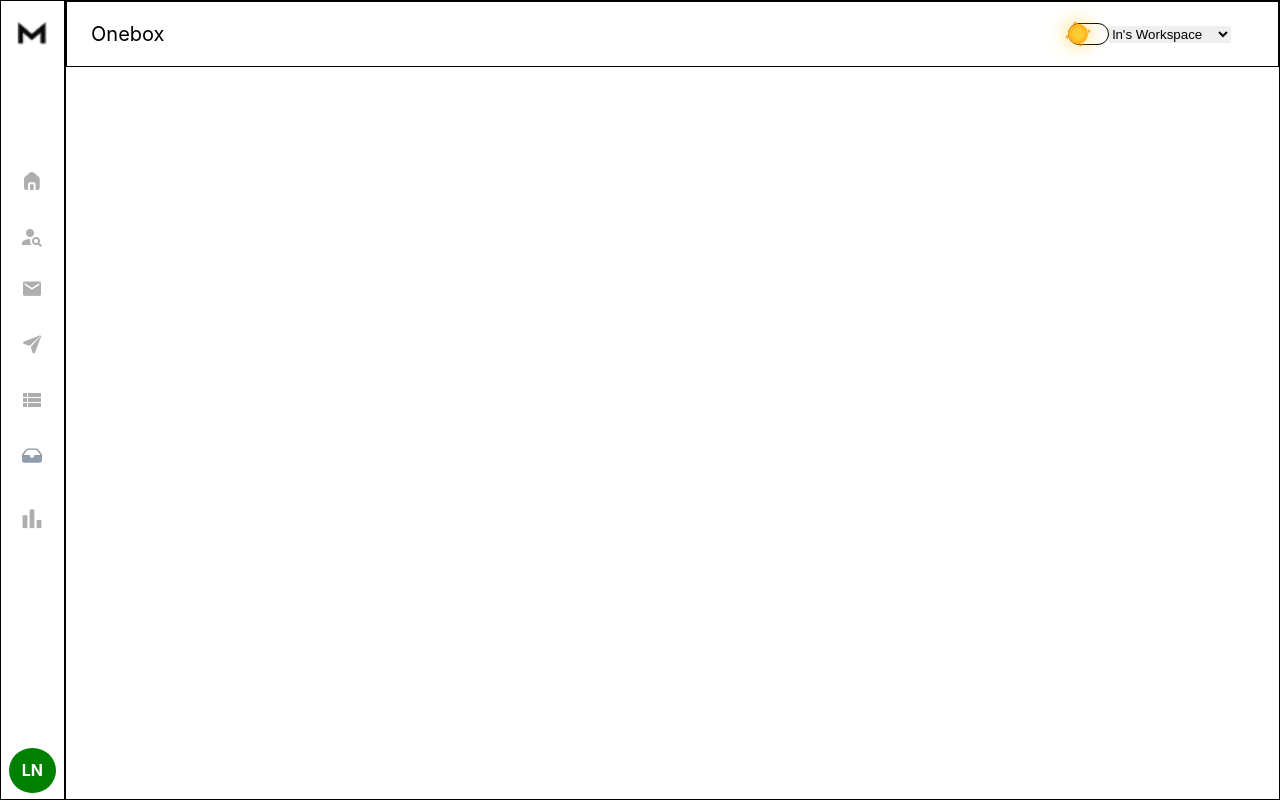
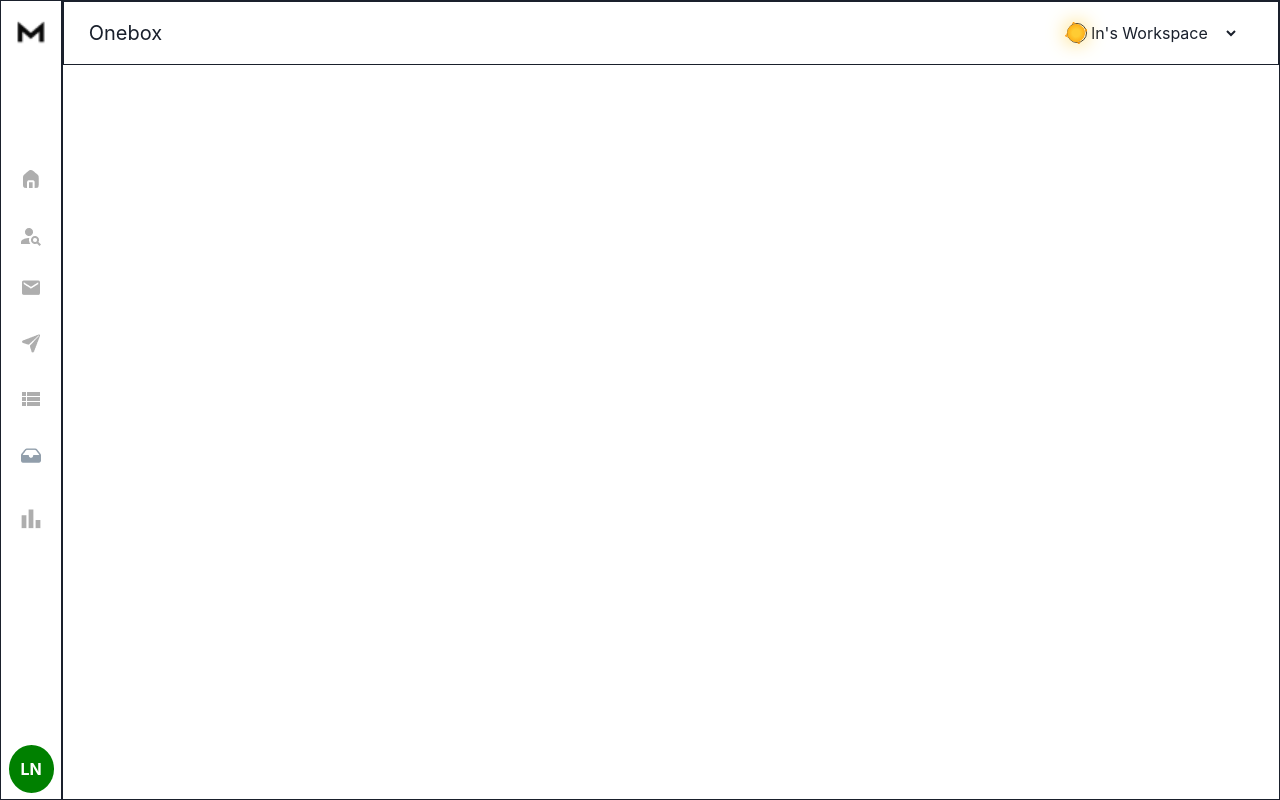
Before and after one commit to imlnr/reachinbox, a React (Create React App) app: page /dashboard in a window 1280 px wide. Built offline with nearby package versions, Linux system fonts and the light colour scheme.

Commit message:
theme added

```diff
--- a/src/Allroutes/MainRoutes.jsx
+++ b/src/Allroutes/MainRoutes.jsx
@@ -1,7 +1,7 @@
 import React from 'react'
 import { Route, Routes } from 'react-router-dom'
 import Home from '../pages/Home'
-import Login from '../Login'
+import Login from '../pages/Login'
 import Dashboard from '../pages/Dashboard'
 
 const MainRoutes = () => {
--- a/src/App.js
+++ b/src/App.js
@@ -3,16 +3,19 @@ import { BrowserRouter } from 'react-router-dom';
 import { Provider } from 'react-redux';
 import { store } from './redux/store';
 import MainRoutes from './Allroutes/MainRoutes';
+import { ChakraProvider } from '@chakra-ui/react';
 
 function App() {
   return (
+    <ChakraProvider>
       <Provider store={store}>
         <BrowserRouter>
           <div className="App">
-          <MainRoutes/>
+            <MainRoutes />
           </div>
         </BrowserRouter>
       </Provider>
+    </ChakraProvider>
   );
 }
 
--- a/src/components/ThemeToggle.jsx
+++ b/src/components/ThemeToggle.jsx
@@ -1,12 +1,15 @@
 import React, { useState } from 'react';
 import '../style/theme.css';
+import { useDispatch, useSelector } from 'react-redux';
+import { GET_THEME_CHANGE } from '../redux/AppReducer/action-type';
 
 function ThemeToggle() {
-    const [theme,setTheme] = useState(false);
+    const theme = useSelector(state => state.theme);
+    const dispatch = useDispatch();
     console.log(theme);
     return (
         <div className="toggle-switch">
-            <input type="checkbox" onChange={()=>setTheme(state => setTheme(!state))}/>
+            <input type="checkbox" onChange={() => dispatch({ type: GET_THEME_CHANGE, payload: !theme })} />
             <div className="round-button">
                 <div className='bb'></div>
                 <div className='bb'></div>
--- a/src/pages/Dashboard.jsx
+++ b/src/pages/Dashboard.jsx
@@ -1,11 +1,15 @@
-import React from 'react'
-import Navbar from '../components/Navbar'
-import "../style/dashboard.css"
-import ThemeToggle from '../components/ThemeToggle'
-import MailRoutes from '../Allroutes/MailRoutes'
+import React, { useState } from 'react';
+import Navbar from '../components/Navbar';
+import "../style/dashboard.css";
+import ThemeToggle from '../components/ThemeToggle';
+import { useSelector } from 'react-redux';
+
 const Dashboard = () => {
+    const [ismailhome, setmailhome] = useState(false);
+    const theme = useSelector(state => state.theme);
+
     return (
-        <div className='dashboard'>
+        <div className='dashboard' style={theme ? { backgroundColor: "black", color: "white", transition: "all 0.3s ease" } : { transition: "all 0.3s ease" }}>
             <Navbar />
             <div className='content'>
                 <div className='dash-head'>
@@ -20,12 +24,11 @@ const Dashboard = () => {
                         </select>
                     </div>
                 </div>
-                <div className='main-content'>
-                    <MailRoutes />
-                </div>
+                {/* <div className='main-content'> */}
+                {/* </div> */}
             </div>
         </div>
-    )
+    );
 }
 
-export default Dashboard
+export default Dashboard;
--- a/src/Login.jsx
+++ b/src/pages/Login.jsx
@@ -1,8 +1,8 @@
 import React from 'react'
-import Head from './components/Head'
-import Foot from './components/Foot'
+import Head from '../components/Head'
+import Foot from '../components/Foot'
 import { Button } from '@chakra-ui/react'
-import google from "./assets/Frame.png"
+import google from "../assets/Frame.png"
 import { Link } from 'react-router-dom'
 const Login = () => {
     return (
--- a/src/redux/AppReducer/action-type.js
+++ b/src/redux/AppReducer/action-type.js
@@ -1,3 +1,5 @@
 export const GET_LOGIN_REQUEST = "GET_LOGIN_REQUEST"
 export const GET_LOGIN_SUCCESS = "GET_LOGIN_SUCCESS";
 export const GET_LOGIN_FAILURE = "GET_LOGIN_FAILURE";
+
+export const GET_THEME_CHANGE = "GET_THEME_CHANGE";
--- a/src/redux/AppReducer/reducer.js
+++ b/src/redux/AppReducer/reducer.js
@@ -1,4 +1,4 @@
-import { GET_LOGIN_FAILURE, GET_LOGIN_REQUEST, GET_LOGIN_SUCCESS } from "./action-type"
+import { GET_LOGIN_FAILURE, GET_LOGIN_REQUEST, GET_LOGIN_SUCCESS, GET_THEME_CHANGE } from "./action-type"
 
 const initialState = {
     theme: false,
@@ -16,6 +16,8 @@ export const reducer = (state = initialState, action) => {
             return { ...state, isLoading: false, data: action.payload };
         case GET_LOGIN_FAILURE:
             return { ...state, isLoading: false, isError: false };
+        case GET_THEME_CHANGE:
+            return {...state,theme:action.payload}
         default:
             return state;
     }
--- a/src/style/dashboard.css
+++ b/src/style/dashboard.css
@@ -22,10 +22,7 @@
 }
 
 .dash-head-in {
-    /* padding: 0% 2%; */
-    /* border: 1px solid; */
-    /* gap: 3%; */
-    width: 14%;
+    width: 18%;
 }
 
 .dash-head>span {
@@ -34,4 +31,9 @@
 
 select {
     border: none;
+    background-color: transparent;
 }
+
+option {
+    background-color: black;
+}
```
Also changed, not shown: src/assets/No Message illustration.png (added). Lines whose indentation alone changed are shown as unchanged.
